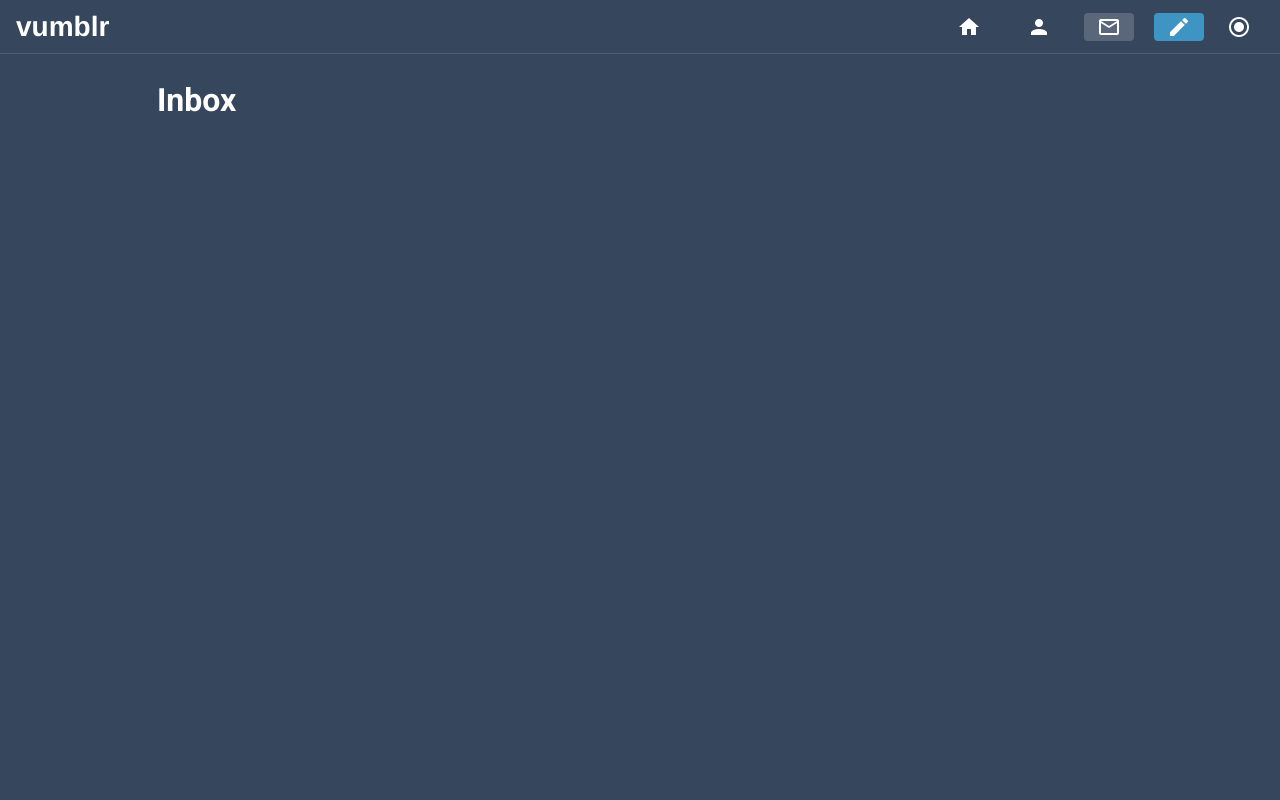
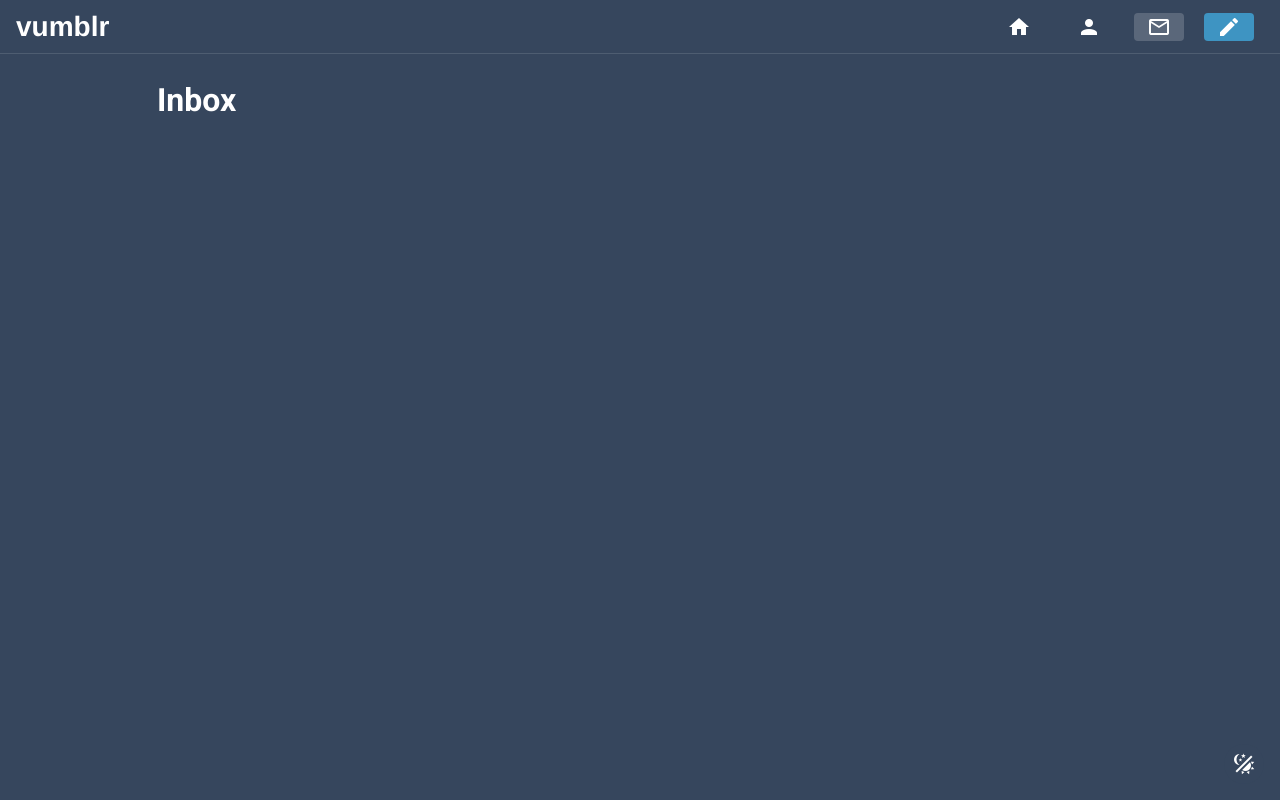
Before and after one commit to neillsom/vuemblr, a Vue app: page /inbox in a window 1280 px wide. Built offline with nearby package versions, Linux system fonts and the light colour scheme.

Commit message:
app bar icon styling

```diff
--- a/src/App.vue
+++ b/src/App.vue
@@ -1,8 +1,5 @@
 <template>
-  <v-app
-    :style="{ background: $vuetify.theme.themes[theme].background }"
-    class="app-container"
-  >
+  <v-app class="app-container">
     <v-app-bar style="height: 54px" class="v-app-bar" app color="primary" flat>
       <router-link to="/dashboard">
         <v-toolbar-title style="font-size: 1.75em"> vumblr </v-toolbar-title>
@@ -16,18 +13,24 @@
         :to="link.url"
         depressed
         small
-        :color="link.color"
         :title="link.label"
         :aria-label="link.label"
       >
         <v-icon color="iconColor">{{ link.icon }}</v-icon>
       </v-btn>
-
-      <v-btn small color="transparent" depressed @click="toggleTheme">
-        <v-icon color="iconColor"> mdi-radiobox-marked </v-icon>
-      </v-btn>
     </v-app-bar>
-
+    <v-btn
+      @click="toggleTheme"
+      fab
+      small
+      depressed
+      color="primary"
+      fixed
+      right
+      bottom
+    >
+      <v-icon> mdi-theme-light-dark</v-icon>
+    </v-btn>
     <v-main class="main-body">
       <div class="router-body">
         <router-view></router-view>
@@ -49,32 +52,27 @@ export default {
           label: "Dashboard",
           url: "/dashboard",
           icon: "mdi-home",
-          color: "transparent",
         },
 
         // {
         //   label: "Signup",
         //   url: "/signup",
         //   icon: "mdi-account-plus",
-        //   color: "transparent",
         // },
         {
           label: "Account",
           url: "/account",
           icon: "mdi-account",
-          color: "transparent",
         },
         {
           label: "Inbox",
           url: "/inbox",
           icon: "mdi-email-outline",
-          color: "transparent",
         },
         {
           label: "New Post",
           url: "/new",
           icon: "mdi-pencil",
-          color: "secondary",
         },
       ],
     };
@@ -97,6 +95,7 @@ export default {
   display: flex;
   flex-direction: column;
   align-items: center;
+  background: var(--v-background-base) !important;
 }
 .v-toolbar.v-app-bar {
   font-weight: 900;
@@ -115,6 +114,10 @@ export default {
 .main-body {
   width: 990px;
 }
-.router-body {
+.v-btn.nav-button {
+  background: transparent !important;
+}
+.v-btn.nav-button:last-of-type {
+  background: var(--v-secondary-base) !important;
 }
 </style>
--- a/src/plugins/vuetify.js
+++ b/src/plugins/vuetify.js
@@ -9,16 +9,25 @@ export default new Vuetify({
 		options: { customProperties: true },
 		themes: {
 			light: {
-				anchor: '#0096c7',
-				primary: '#0096c7',
-				secondary: '#a0b9c8',
-				accent: '#048ba8',
-				error: '#ef476f',
+				anchor: '#536dfe',
+				primary: '#536dfe',
+				secondary: '#ff5c93',
+				accent: '#82b1ff',
+				error: '#ff4081',
+				info: '#9013fe',
+				success: '#3cd4a0',
+				warning: '#ffc260',
+				primaryConst: '#536dfe',
+				secondaryConst: '#ff5c93',
+				successConst: '#3cd4a0',
+				greyBold: '#4a4a4a',
+				greyBoldConst: '#4a4a4a',
+				greyMedium: '#6e6e6e',
+				greyTint: '#b9b9b9',
+				default: '#e0e0e0',
 				iconColor: '#ffffff',
-				info: '#2196f3',
-				success: '#06d6a0',
-				warning: '#ffd166',
-				surface: '#f2f5f8',
+				surface: '#ffffff',
+				background: '#f6f7ff',
 			},
 			dark: {
 				primary: '#36465D',
--- a/src/views/Dashboard.vue
+++ b/src/views/Dashboard.vue
@@ -1,20 +1,19 @@
 <template>
   <div class="dashboard">
-    <!-- posts -->
     <div class="posts-container">
       <div v-for="post in posts" :key="post.id">
-        <div style="padding: 0">
+        <div>
           <Post :post="post" />
         </div>
       </div>
     </div>
-    <!-- sidebar col -->
+
     <div class="sidebar-container">
       <div class="sidebar-test">
         <h2>Recommended Blogs</h2>
         <v-divider></v-divider>
         <v-card id="neill">
-          <v-list color="primary" flat>
+          <v-list color="background" flat>
             <v-list-item v-for="item in items" :key="item.title">
               <v-avatar tile size="37">
                 <v-img contain :src="generateAvatar()"></v-img>
@@ -93,7 +92,7 @@ export default {
 }
 .sidebar-test {
   width: 320px;
-  background: var(--v-primary-base);
+  background: var(--v-background-base) !important;
   height: 100%;
 
   margin-left: 30px;
```
